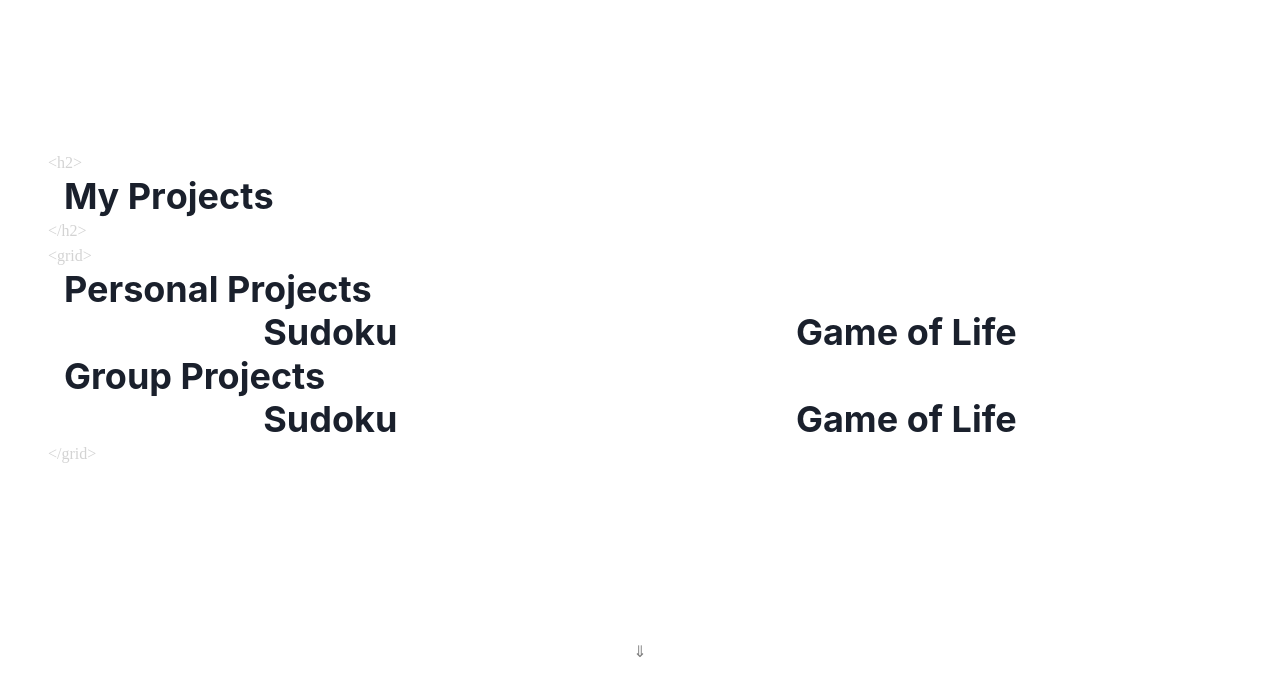
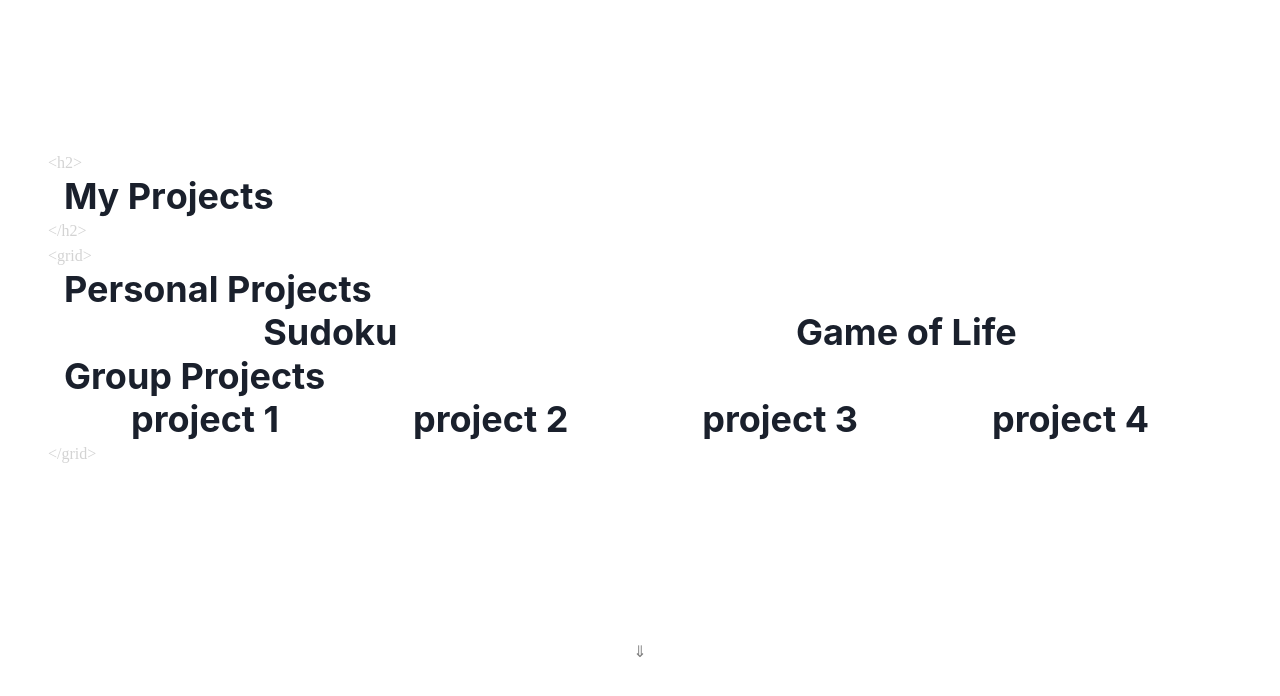
Before and after one commit to shawnsudev/ShawnSu-Portfolio, a Next.js app: page /projects in a window 1280 px wide. Shown: the top 696 px of the page. Built offline with nearby package versions, Linux system fonts and the light colour scheme; a web font is replaced by a local one.

Commit message:
refactor: replace all <motion.div> with FadeIn Container and Item components

```diff
--- a/components/PageTitle.tsx
+++ b/components/PageTitle.tsx
@@ -23,7 +23,7 @@ const PageTitle = forwardRef(
         // scale: 1.5,
         transition: isInView
           ? {
-              delayChildren: 1,
+              delayChildren: 0.5,
               staggerChildren: 0.08,
             }
           : {},
--- a/pages/projects.tsx
+++ b/pages/projects.tsx
@@ -7,6 +7,7 @@ import { rubberband } from "../utils/animation";
 import styles from "../styles/Home.module.css";
 import Continue from "../components/Continue";
 import BoxWithTags from "../components/BoxWithTags";
+import { FadeInContainer, FadeInItem } from "../components/FadeInTransition";
 
 const Projects: NextPage = () => {
   const ref = useRef(null);
@@ -52,37 +53,37 @@ const Projects: NextPage = () => {
 
       {/* Personal Projects */}
       <BoxWithTags content="grid">
-        <motion.div
-          ref={ref}
-          variants={container}
-          initial="hidden"
-          whileInView="show"
-          viewport={{ once: true, amount: 0.3 }}
-        >
+        <FadeInContainer>
           <Box>
             <Heading as="h3">Personal Projects</Heading>
             <Flex justify="space-around">
-              <motion.div variants={item}>
+              <FadeInItem>
                 <Heading as="h4">Sudoku</Heading>
-              </motion.div>
-              <motion.div variants={item}>
+              </FadeInItem>
+              <FadeInItem>
                 <Heading as="h4">Game of Life</Heading>
-              </motion.div>
+              </FadeInItem>
             </Flex>
           </Box>
 
           <Box>
             <Heading as="h3">Group Projects</Heading>
             <Flex justify="space-around">
-              <motion.div variants={item}>
-                <Heading as="h4">Sudoku</Heading>
-              </motion.div>
-              <motion.div variants={item}>
-                <Heading as="h4">Game of Life</Heading>
-              </motion.div>
+              <FadeInItem>
+                <Heading as="h4">project 1</Heading>
+              </FadeInItem>
+              <FadeInItem>
+                <Heading as="h4">project 2</Heading>
+              </FadeInItem>
+              <FadeInItem>
+                <Heading as="h4">project 3</Heading>
+              </FadeInItem>
+              <FadeInItem>
+                <Heading as="h4">project 4</Heading>
+              </FadeInItem>
             </Flex>
           </Box>
-        </motion.div>
+        </FadeInContainer>
       </BoxWithTags>
 
       <Continue />
```
Also changed, not shown: pages/about.tsx (+19 -8 lines), pages/contact.tsx (+16 -42 lines), pages/landing.tsx (+7 -0 lines), pages/skills.tsx (+7 -11 lines).
